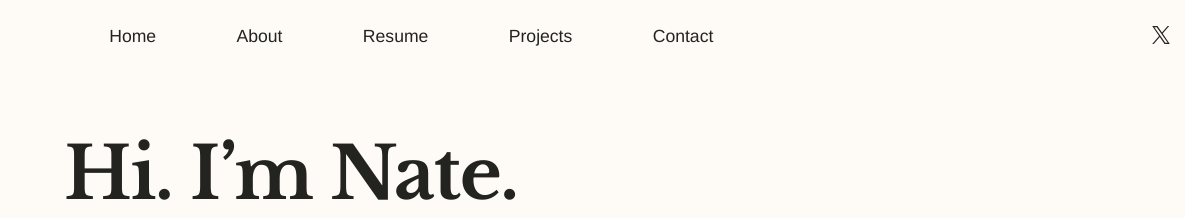
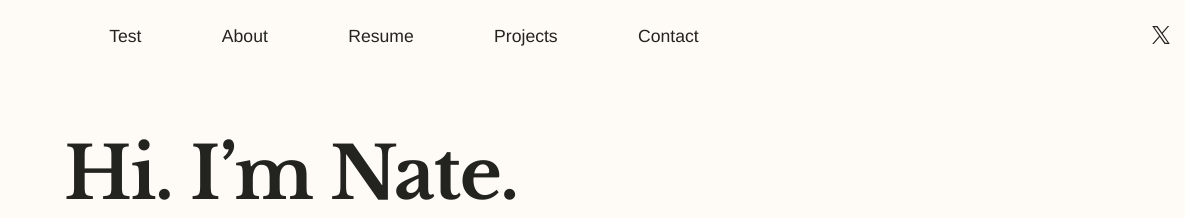
Before and after one commit to nmcalisDev/Personal-Website, a website: page docs/index.html in a window 1280 px wide. Shown: the top 218 px of the page, 0-1185 px from the left. Drawn offline with nearby package versions, Linux system fonts and the light colour scheme.

Commit message:
testing build deploy

```diff
--- a/docs/index.html
+++ b/docs/index.html
@@ -17,7 +17,7 @@
                     <a class="c-nav-list__link c-nav-list__link--info"
                        href="./index.html"
                        data-testid="home-link">
-                        <span>Home</span>
+                        <span>Test</span>
                     </a>
                 </li>
                 <li class="c-nav-list__item o-flexy__item c-nav-list__item--info">
```
